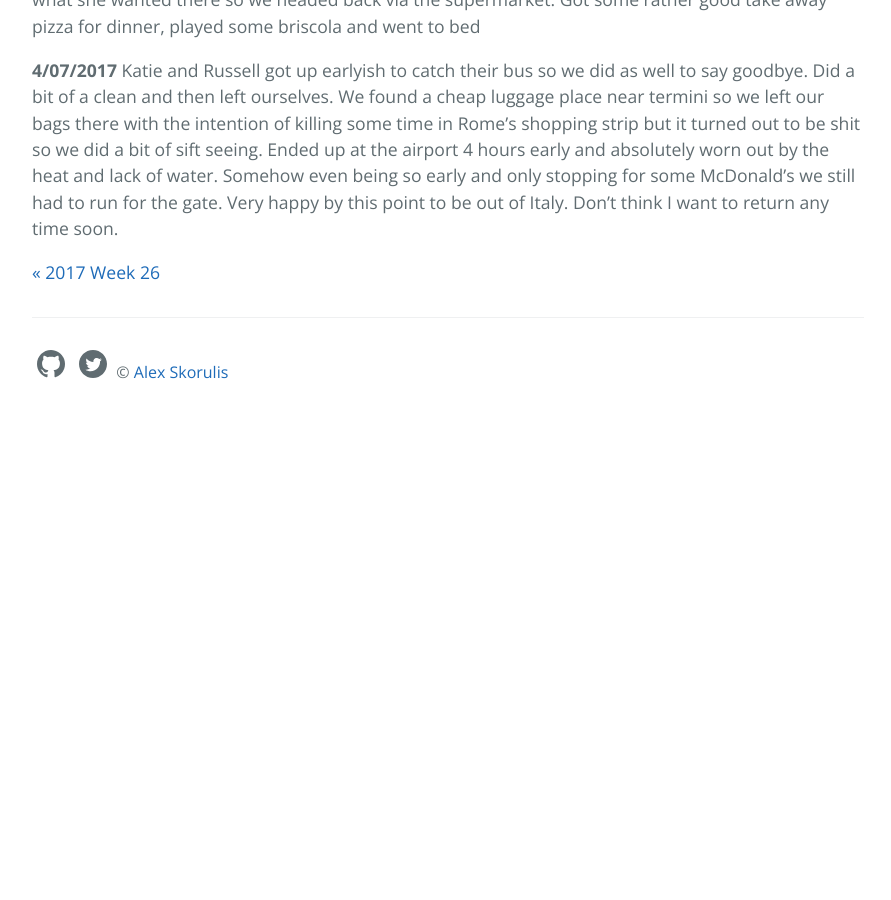
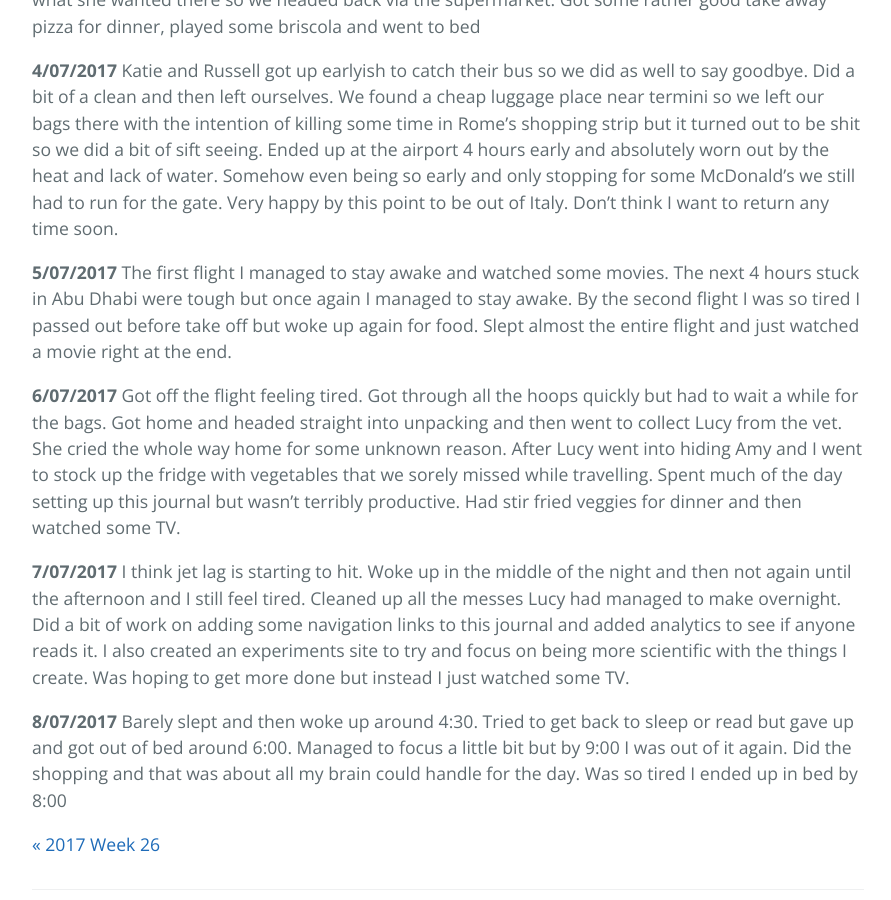
Before and after one commit to skorulis/old.journal.skorulis, a Jekyll site: the page built from _posts/2017-07-02-week27.md, in a window 1280 px wide and 900 px high, scrolled down 1141 px. Shown: the whole window, without its empty margins (192-1083 px from the left). Built offline with Jekyll 4.4.1, drawn with Linux system fonts in a browser that asks for light colours; before the commit the page ends 1573 px from its top, so only the background shows below that.

Commit message:
Finish week 27

```diff
--- a/_posts/2017-07-02-week27.md
+++ b/_posts/2017-07-02-week27.md
@@ -8,3 +8,11 @@ title: "2017 Week 27"
 **3/07/2017** Our final full day in Rome, but we've already done much of what we wanted to. Amy found a place where you can see the basilica through a keyhole which didn't work in photos but was cooler than expected. From there we walked to the Trastevere neighbourhood to find a cookbook. Amy got what she wanted there so we headed back via the supermarket. Got some rather good take away pizza for dinner, played some briscola and went to bed
 
 **4/07/2017** Katie and Russell got up earlyish to catch their bus so we did as well to say goodbye. Did a bit of a clean and then left ourselves. We found a cheap luggage place near termini so we left our bags there with the intention of killing some time in Rome's shopping strip but it turned out to be shit so we did a bit of sift seeing. Ended up at the airport 4 hours early and absolutely worn out by the heat and lack of water. Somehow even being so early and only stopping for some McDonald's we still had to run for the gate. Very happy by this point to be out of Italy. Don't think I want to return any time soon.
+
+**5/07/2017** The first flight I managed to stay awake and watched some movies. The next 4 hours stuck in Abu Dhabi were tough but once again I managed to stay awake. By the second flight I was so tired I passed out before take off but woke up again for food. Slept almost the entire flight and just watched a movie right at the end.
+
+**6/07/2017** Got off the flight feeling tired. Got through all the hoops quickly but had to wait a while for the bags. Got home and headed straight into unpacking and then went to collect Lucy from the vet. She cried the whole way home for some unknown reason. After Lucy went into hiding Amy and I went to stock up the fridge with vegetables that we sorely missed while travelling. Spent much of the day setting up this journal but wasn’t terribly productive. Had stir fried veggies for dinner and then watched some TV.
+
+**7/07/2017** I think jet lag is starting to hit. Woke up in the middle of the night and then not again until the afternoon and I still feel tired. Cleaned up all the messes Lucy had managed to make overnight. Did a bit of work on adding some navigation links to this journal and added analytics to see if anyone reads it. I also created an experiments site to try and focus on being more scientific with the things I create. Was hoping to get more done but instead I just watched some TV.
+
+**8/07/2017** Barely slept and then woke up around 4:30. Tried to get back to sleep or read but gave up and got out of bed around 6:00. Managed to focus a little bit but by 9:00 I was out of it again. Did the shopping and that was about all my brain could handle for the day. Was so tired I ended up in bed by 8:00
```
